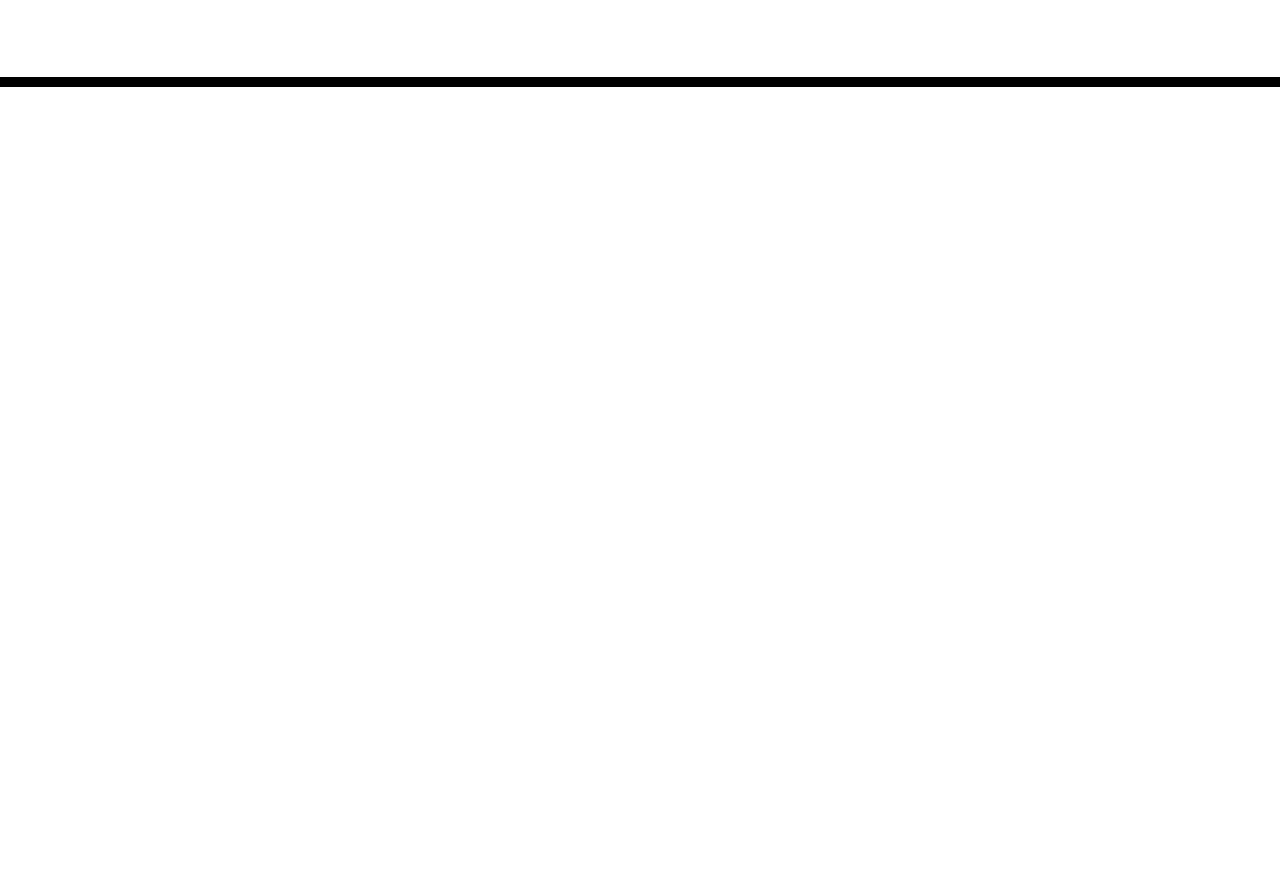
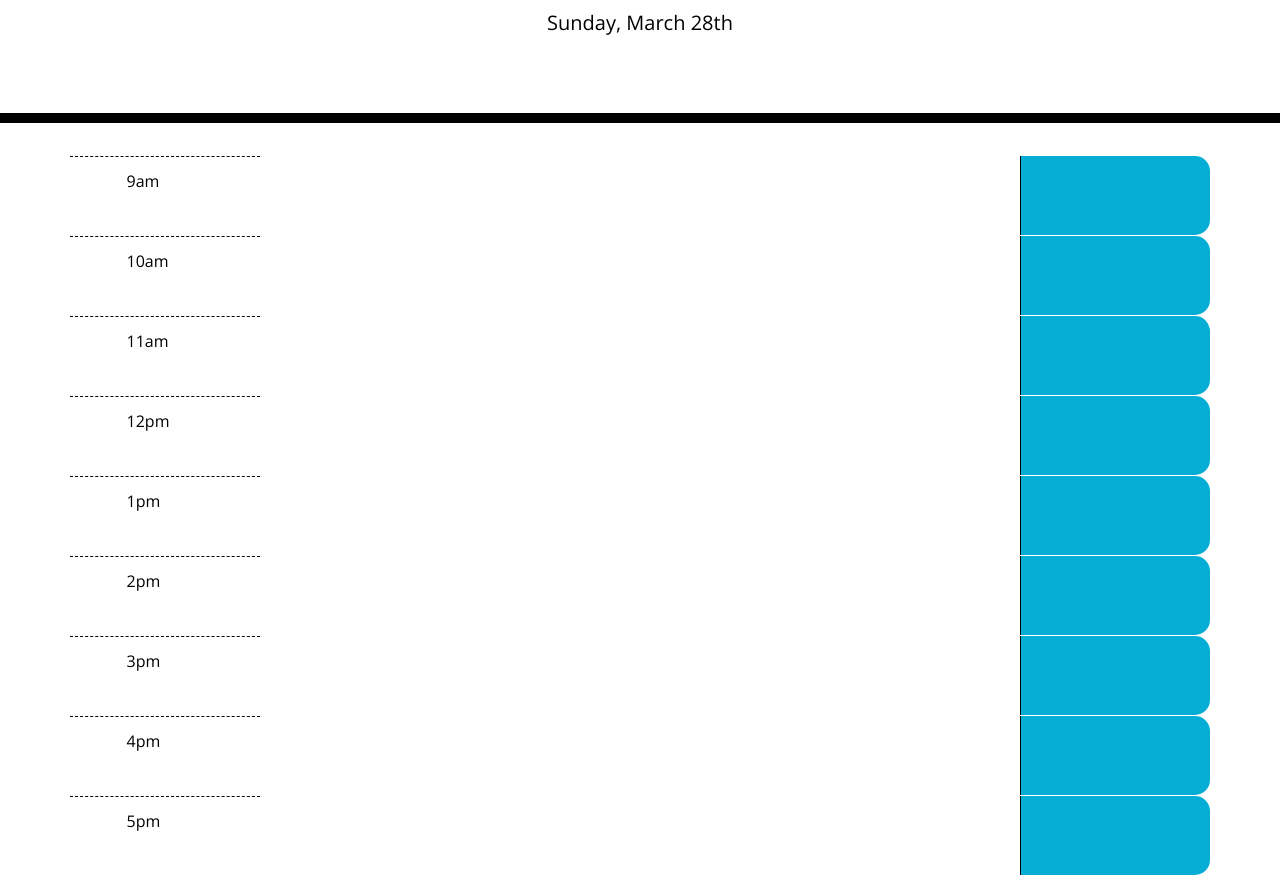
Before and after one commit to ulemjin/work-day-scheduler, a plain HTML site: page index.html in a window 1280 px wide. Shown: the part 181-1056 px from the top of the page. Before the commit the page ends 800 px from the top, so only its background shows below. Drawn offline with nearby package versions, Linux system fonts and the light colour scheme; files that its build step writes are made by us from their sources.

Commit message:
added date display

```diff
--- /dev/null
+++ b/assets/js/script.js
@@ -0,0 +1,11 @@
+var currentDayEl = document.querySelector("#currentDay");
+
+var date = moment().format("dddd, MMMM Do");
+
+
+var displayDate = function() {
+    var dateStr = date.toString();
+    currentDayEl.innerHTML = dateStr;
+};
+
+displayDate();
--- a/index.html
+++ b/index.html
@@ -18,7 +18,7 @@
       href="https://fonts.googleapis.com/css?family=Open+Sans&display=swap"
       rel="stylesheet"
     />
-    <link rel="stylesheet" href="style.css" />
+    <link rel="stylesheet" href="./assets/css/style.css" />
     <title>Work Day Scheduler</title>
   </head>
 
@@ -30,9 +30,109 @@
     </header>
     <div class="container">
       <!-- Timeblocks go here -->
+      <div class="row">
+        <div class="col-2 hour">
+          9am
+        </div>
+        <div class="col-8 time-block">
+
+        </div>
+        <div class="col-2 saveBtn">
+
+        </div>
+      </div>
+      <div class="row">
+        <div class="col-2 hour">
+          10am
+        </div>
+        <div class="col-8 time-block">
+
+        </div>
+        <div class="col-2 saveBtn">
+
+        </div>
+      </div>
+      <div class="row">
+        <div class="col-2 hour">
+          11am
+        </div>
+        <div class="col-8 time-block">
+
+        </div>
+        <div class="col-2 saveBtn">
+
+        </div>
+      </div>
+      <div class="row">
+        <div class="col-2 hour">
+          12pm
+        </div>
+        <div class="col-8 time-block">
+
+        </div>
+        <div class="col-2 saveBtn">
+
+        </div>
+      </div>
+      <div class="row">
+        <div class="col-2 hour">
+          1pm
+        </div>
+        <div class="col-8 time-block">
+
+        </div>
+        <div class="col-2 saveBtn">
+
+        </div>
+      </div>
+      <div class="row">
+        <div class="col-2 hour">
+          2pm
+        </div>
+        <div class="col-8 time-block">
+
+        </div>
+        <div class="col-2 saveBtn">
+
+        </div>
+      </div>
+      <div class="row">
+        <div class="col-2 hour">
+          3pm
+        </div>
+        <div class="col-8 time-block">
+
+        </div>
+        <div class="col-2 saveBtn">
+
+        </div>
+      </div>
+      <div class="row">
+        <div class="col-2 hour">
+          4pm
+        </div>
+        <div class="col-8 time-block">
+
+        </div>
+        <div class="col-2 saveBtn">
+
+        </div>
+      </div>
+      <div class="row">
+        <div class="col-2 hour">
+          5pm
+        </div>
+        <div class="col-8 time-block">
+
+        </div>
+        <div class="col-2 saveBtn">
+
+        </div>
+      </div>
     </div>
 
     <script src="https://code.jquery.com/jquery-3.4.1.min.js"></script>
     <script src="https://cdnjs.cloudflare.com/ajax/libs/moment.js/2.24.0/moment.min.js"></script>
+    <script src="./assets/js/script.js"></script>
   </body>
 </html>
```
